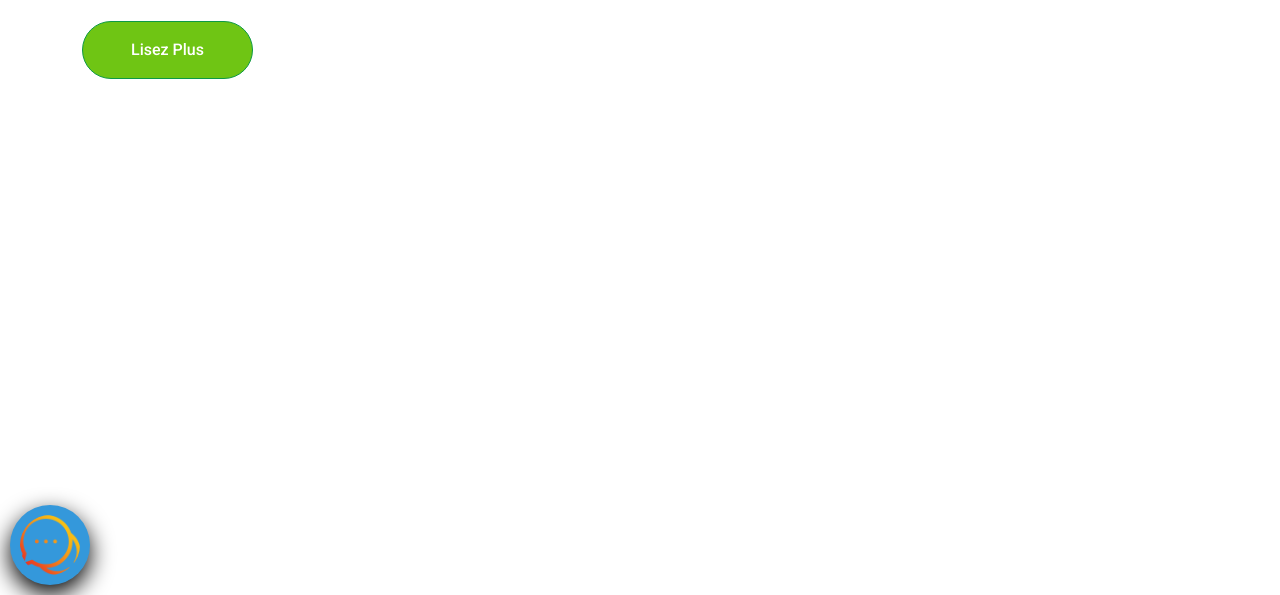
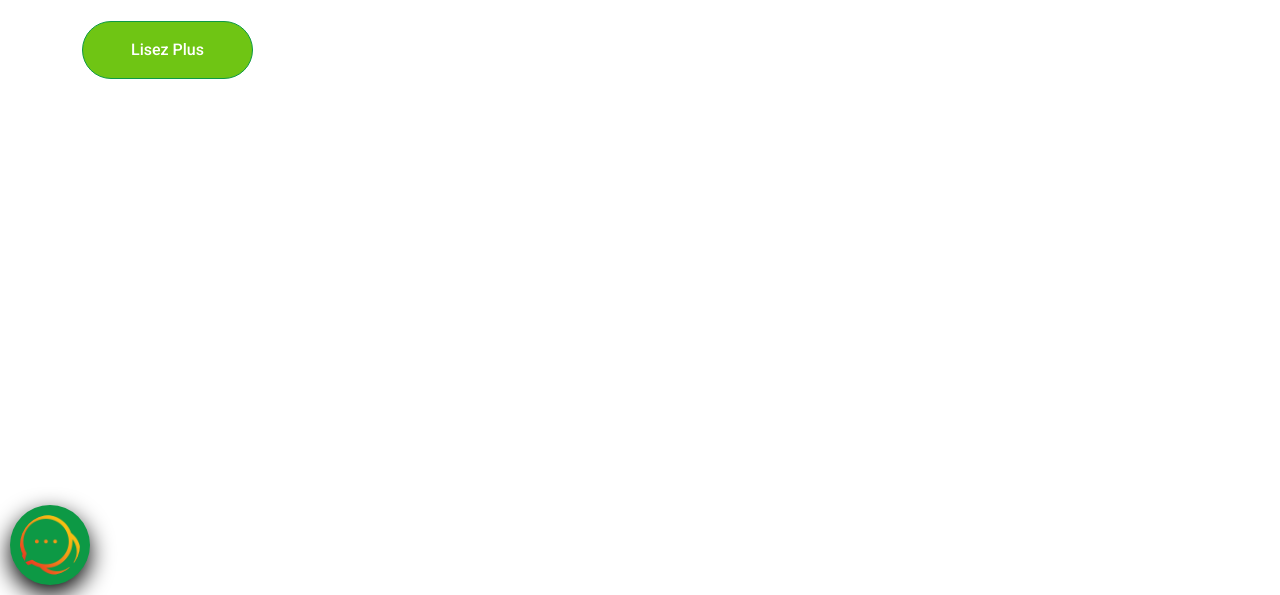
Before and after one commit to ayoubzerouali/bio_dairy, a plain HTML site: page index.html in a window 1280 px wide. Shown: the part 205-800 px from the top of the page. Drawn offline with nearby package versions, Linux system fonts and the light colour scheme; grey boxes are pictures that could not be loaded.

Commit message:
Update style.css

```diff
--- a/css/style.css
+++ b/css/style.css
@@ -478,7 +478,7 @@ h6,
     width: 80px;
     height: 80px;
     padding: 10px;
-    background-color: #3498db;
+    background-color: var(--secondary);
     border-radius: 50%;
     border: none;
     cursor: pointer;
```
